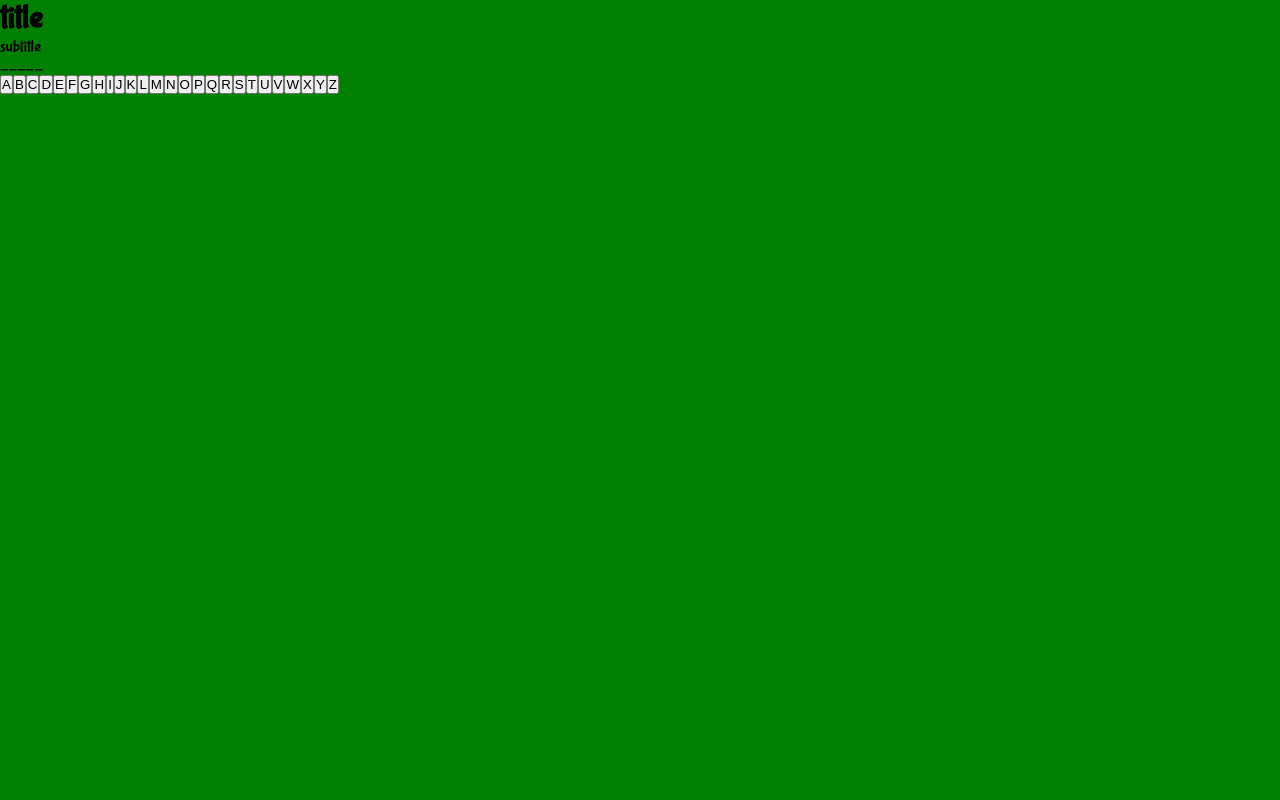
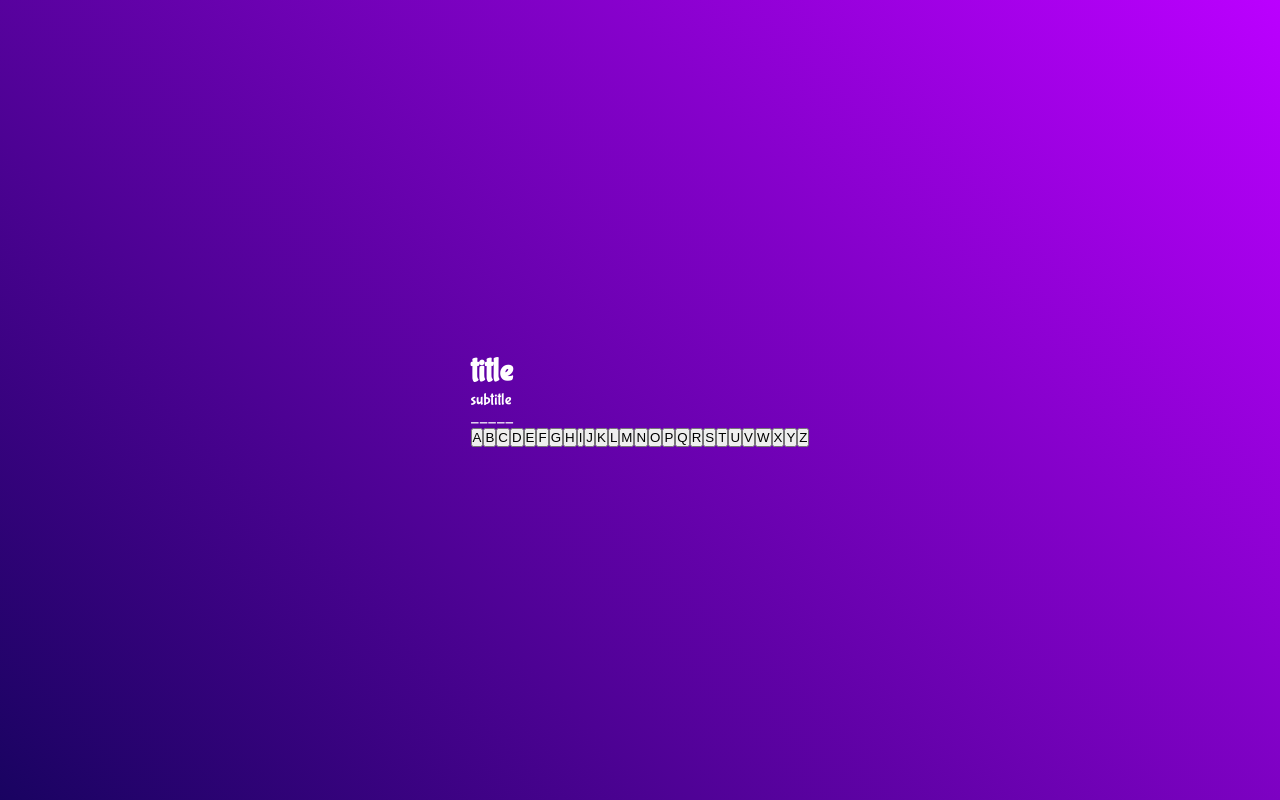
Before and after one commit to brennoEudes/hangman, a React (Create React App) app: page / in a window 1280 px wide. Built offline with nearby package versions, Linux system fonts and the light colour scheme.

Commit message:
body stylization

```diff
--- a/src/App.css
+++ b/src/App.css
@@ -10,11 +10,17 @@
 :root {
   font-size: 62.5%;
   font-family: "Bubblegum Sans", sans-serif;
+  color: white;
 }
 
 body {
-  background: green;
+  background: linear-gradient(45deg, #190361 0%, #b0f 100%);
   font-size: 1.6rem;
+
+  /* Um jeito de centralizar a caixa ao centro: */
+  display: grid;
+  place-items: center;
+  height: 100vh;
 }
 
 .hangman svg {
```
